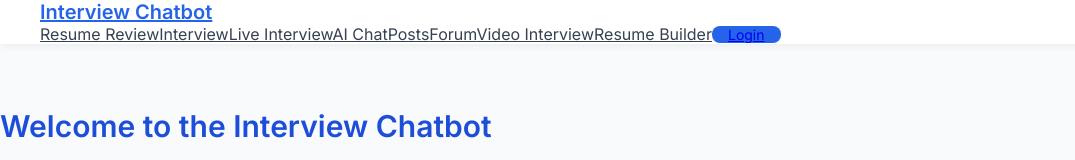
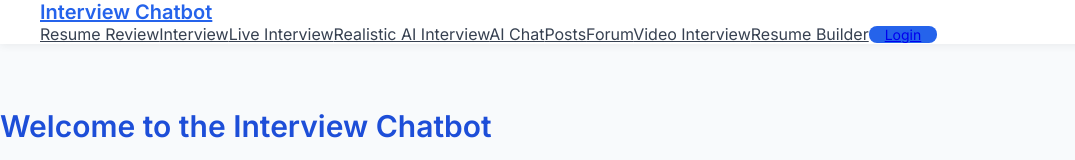
Before and after one commit to jialekhooo/interviewbot, a React (Vite) app in the folder frontend/: page / in a window 1280 px wide. Shown: the top 160 px of the page, without its empty margins (0-1075 px from the left). Built offline with nearby package versions, Linux system fonts and the light colour scheme.

Commit message:
Update App.jsx

```diff
--- a/frontend/src/App.jsx
+++ b/frontend/src/App.jsx
@@ -25,6 +25,7 @@ function Navigation() {
             <Link to="/resume" className="text-gray-700 hover:text-blue-600 font-medium">Resume Review</Link>
             <Link to="/interview" className="text-gray-700 hover:text-blue-600 font-medium">Interview</Link>
             <Link to="/speech-interview" className="text-gray-700 hover:text-blue-600 font-medium">Live Interview</Link>
+            <Link to="/realistic-interview" className="text-gray-700 hover:text-blue-600 font-medium">Realistic AI Interview</Link>
             <Link to="/chat" className="text-gray-700 hover:text-blue-600 font-medium">AI Chat</Link>
             <Link to="/posts" className="text-gray-700 hover:text-blue-600 font-medium">Posts</Link>
             <Link to="/forum" className="text-gray-700 hover:text-blue-600 font-medium">Forum</Link>
```
